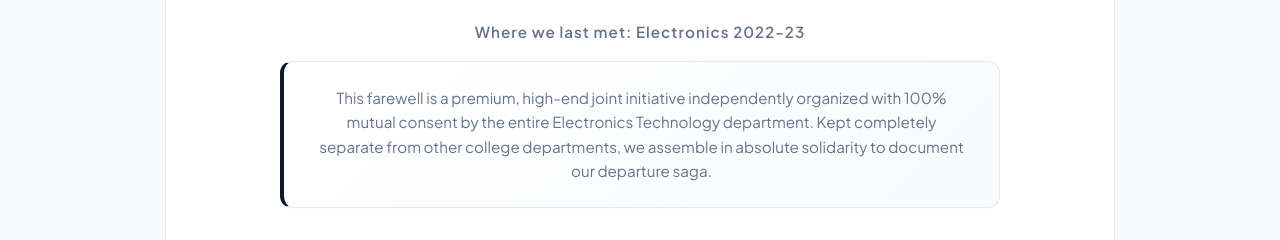
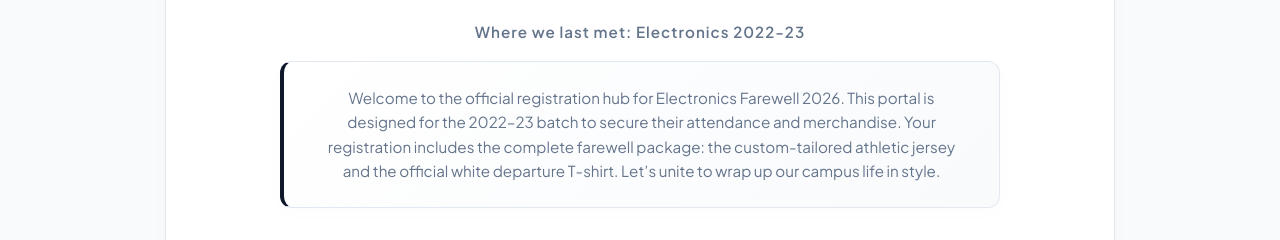
Before and after one commit to n3m0-i2p/ENT-Farewell-2026, a plain HTML site: page index.html in a window 1280 px wide. Shown: the part 506-746 px from the top of the page. Drawn offline with Linux system fonts and the light colour scheme.

Commit message:
style: update welcome description message

```diff
--- a/index.html
+++ b/index.html
@@ -1681,7 +1681,7 @@
                         <div style="font-size: 0.95rem; font-weight: 600; color: var(--text-muted); letter-spacing: 1px; margin-top: 6px; margin-bottom: 20px;">Where we last met: Electronics 2022-23</div>
 
                         <div class="manifesto-text-box" style="font-size: 0.95rem; line-height: 1.6; color: var(--text-muted); max-width: 720px; margin: 0 auto 30px auto; text-align: center;">
-                            This farewell is a premium, high-end joint initiative independently organized with 100% mutual consent by the entire Electronics Technology department. Kept completely separate from other college departments, we assemble in absolute solidarity to document our departure saga.
+                            Welcome to the official registration hub for Electronics Farewell 2026. This portal is designed for the 2022–23 batch to secure their attendance and merchandise. Your registration includes the complete farewell package: the custom-tailored athletic jersey and the official white departure T-shirt. Let’s unite to wrap up our campus life in style.
                         </div>
 
                         <div class="manifesto-perks-grid">
```
